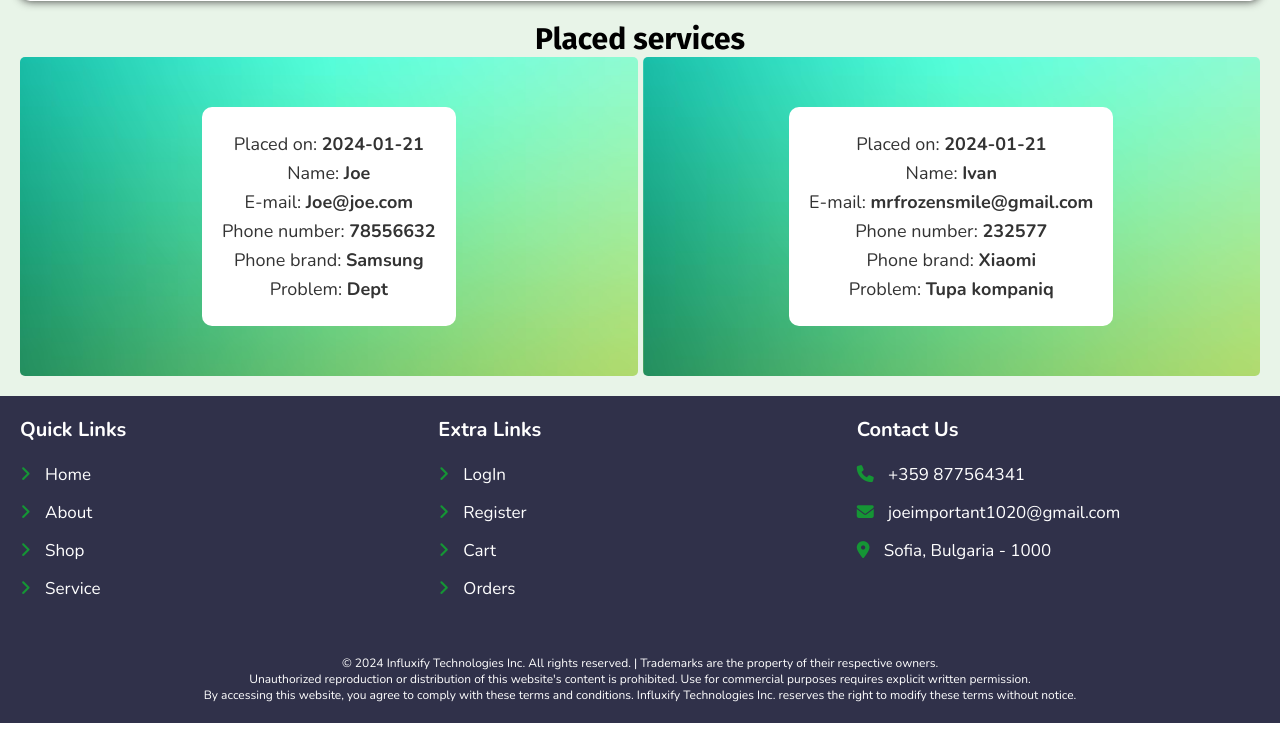
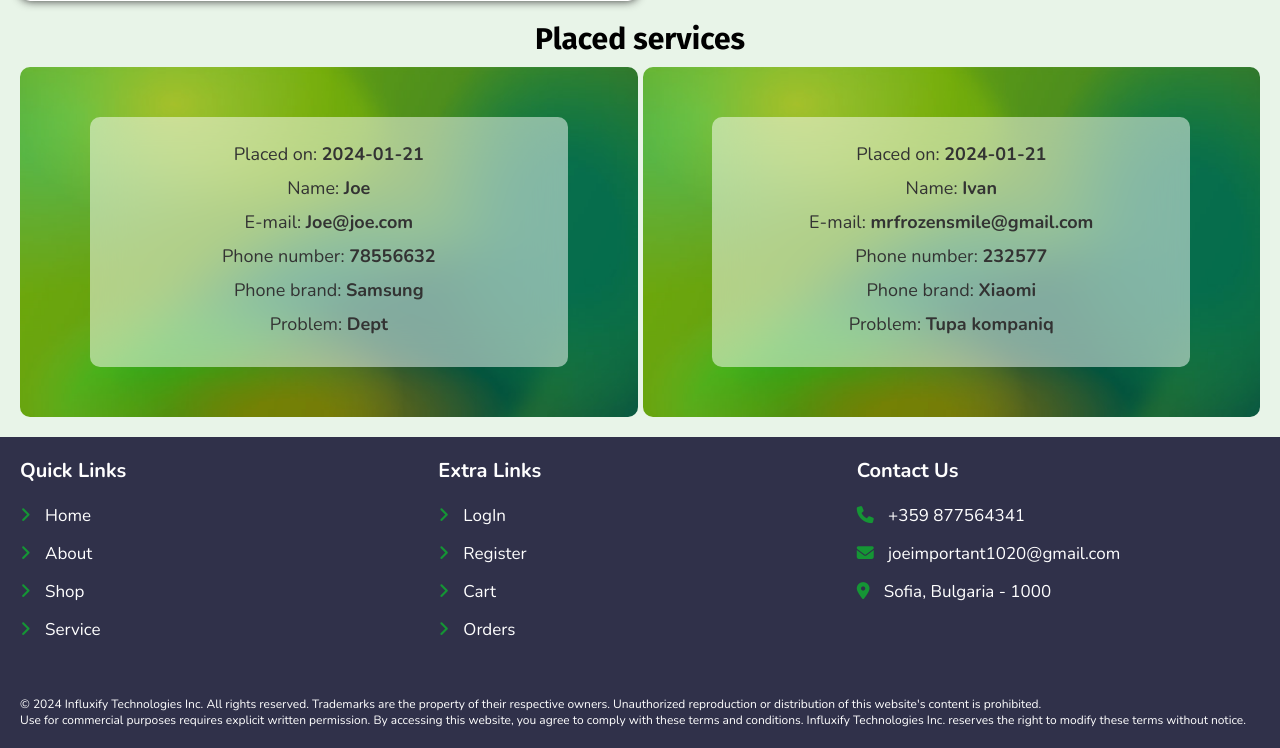
Before and after one commit to JewelShahi/influxify-php-mysql, a PHP site: page /influxify/service.php in a window 1280 px wide. Shown: the part 756-1504 px from the top of the page. Before the commit the page ends 1479 px from the top, so only its background shows below. Run offline with PHP 8.4, Linux system fonts and the light colour scheme; a user stored in the database is signed in; data comes from the database, SQL or seed files in the repository; some libraries are stand-ins or nearby versions.

Commit message:
version 17 map and service and cart and wishlist products

```diff
--- a/components/footer.php
+++ b/components/footer.php
@@ -25,8 +25,6 @@
     </div>
   </section>
   <div class="copyright">
-    <p>&copy; <?= date('Y'); ?> Influxify Technologies Inc. All rights reserved. | Trademarks are the property of their respective owners. </p>
-    <p>Unauthorized reproduction or distribution of this website's content is prohibited. Use for commercial purposes requires explicit written permission. </p>
-    <p>By accessing this website, you agree to comply with these terms and conditions. Influxify Technologies Inc. reserves the right to modify these terms without notice.</p>
+    <p>&copy; <?= date('Y'); ?> Influxify Technologies Inc. All rights reserved. Trademarks are the property of their respective owners. Unauthorized reproduction or distribution of this website's content is prohibited. <br> Use for commercial purposes requires explicit written permission. By accessing this website, you agree to comply with these terms and conditions. Influxify Technologies Inc. reserves the right to modify these terms without notice.</p>
   </div>
 </footer>
--- a/css/user_style.css
+++ b/css/user_style.css
@@ -835,12 +852,38 @@
   border-radius: 0.5rem;
 }
 
-.service form textarea {
+.add-ticket form textarea {
+  width: 100%; /* Take full width */
   height: 15rem;
   resize: none;
 }
 
+.add-ticket .map {
+  background-color: rgba(169, 255, 177, 0.4);
+  flex-grow: 1;
+  width: 50%;
+}
+
+.add-ticket .map iframe {
+  width: 100%;
+  height: 100%;
+}
+
+@media (max-width: 768px) {
+  .add-ticket {
+    flex-direction: column;
+    align-items: flex-start;
+    justify-content: center;
+  }
+
+  .add-ticket form,
+  .add-ticket .map {
+    width: 100%;
+  }
+}
+
 .service-box-container {
+  margin-top: 1rem;
   display: grid;
   grid-template-columns: repeat(auto-fit, minmax(300px, 1fr));
   gap: 0.5rem;
@@ -852,17 +895,24 @@
   justify-content: center;
   align-items: center;
   padding: 5rem 1rem;
-  background: url("/images/service-bg.png") center/cover;
-  backdrop-filter: blur(10px);
-  border-radius: 0.5rem;
+  background: url(../images/service-bg.png) center/cover;
+  background-color: rgba(126, 212, 133, 0.4);
+  /*https://i.pinimg.com/originals/6f/6c/15/6f6c1538b050072b002dbc06bedaaf90.jpg*/
+  border-radius: var(--border-radius);
   width: 100%;
   color: var(--white);
   text-align: center;
 }
 
 .service-box div {
+  display: flex;
+  flex-direction: column;
+  overflow-y: auto;
+  backdrop-filter: blur(20px);
+  width: 80%;
+  height: 250px;
   padding: 2rem;
-  background-color: var(--white);
+  background-color: rgba(255, 255, 255, 0.5);
   border-radius: var(--border-radius);
 }
 
@@ -1196,7 +1246,6 @@
   padding: 20px;
   display: flex;
   flex-direction: column;
-  align-items: center;
   font-size: 1.2rem;
   color: var(--white);
 }
--- a/service.php
+++ b/service.php
@@ -66,6 +66,7 @@ if (isset($_POST['send'])) {
       echo '<p class="empty">Please Log In add or see service(s).</p>';
     } else {
     ?>
+      <div class="add-ticket">
         <form action="" method="post">
           <h3>Add a service ticket</h3>
           <input type="text" name="name" placeholder="Enter your name" required class="box">
@@ -75,6 +76,11 @@ if (isset($_POST['send'])) {
           <textarea name="description" class="box" placeholder="Enter description" cols="30" rows="10"></textarea>
           <button type="submit" name="send" class="btn">Add service ticket</button>
         </form>
+        <div class="map">
+          <h3>Our location</h3>
+          <iframe src="https://www.google.com/maps/embed?pb=!1m18!1m12!1m3!1d2933.568532981854!2d23.361773000000003!3d42.6704979!2m3!1f0!2f0!3f0!3m2!1i1024!2i768!4f13.1!3m3!1m2!1s0x40aa8587e5b96129%3A0xbbf46b29a556f55d!2z0KHQn9CT0JUg4oCe0JTQttC-0L0g0JDRgtCw0L3QsNGB0L7QsuKAnA!5e0!3m2!1sbg!2sbg!4v1706308694525!5m2!1sbg!2sbg" width="600" height="550" style="border:0;" allowfullscreen="" loading="lazy" referrerpolicy="no-referrer-when-downgrade"></iframe>
+        </div>
+      </div>
 
       <?php
       $select_services = $conn->prepare("SELECT * FROM `services` WHERE user_id = ?");
```
Also changed, not shown: other parts of css/user_style.css (+27 -10 lines), images/service-bg.png. Lines whose indentation alone changed are shown as unchanged.
